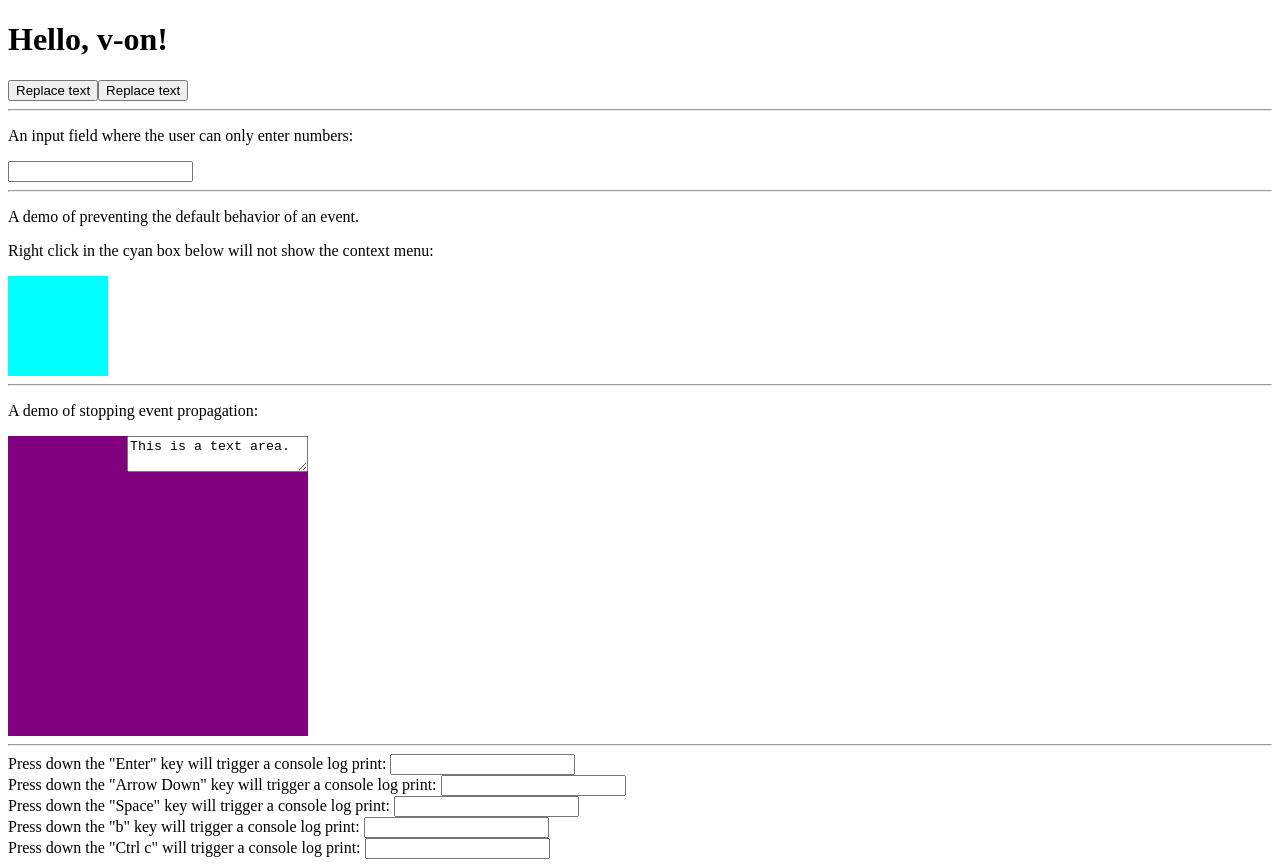
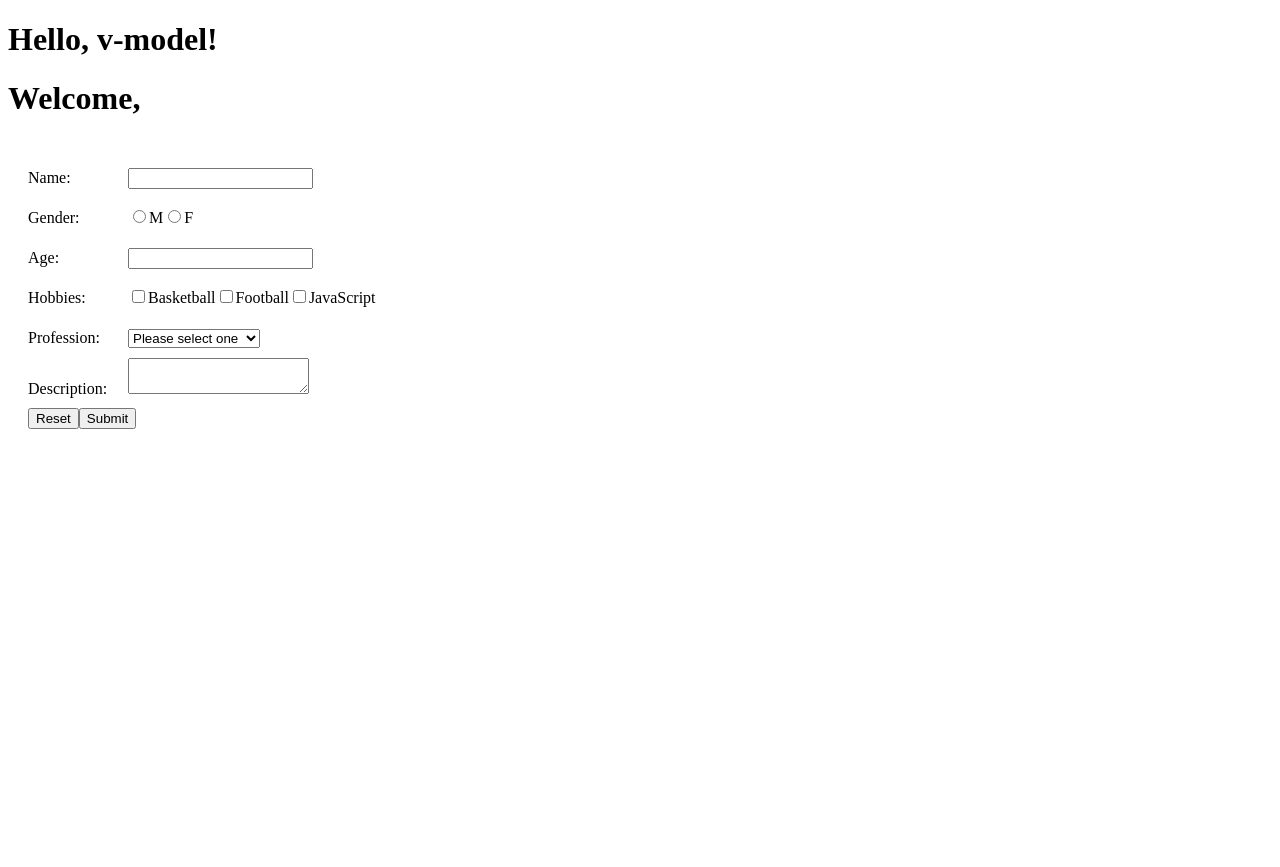
Before and after one commit to DNoall01/vue-learning, a Vue app: page / in a window 1280 px wide. After the commit the page ends 800 px from the top, so only its background shows below. Built offline with nearby package versions, Linux system fonts and the light colour scheme.

Commit message:
initial commit

```diff
--- a/src/App.vue
+++ b/src/App.vue
@@ -1,90 +1,109 @@
 <template>
   <h1>{{ message }}</h1>
-
-  <button v-on:click="replaceText('v-on is fun!')">Replace text</button>
-  <button @click="replaceText('v-on is fun!')">Replace text</button>
-  <hr />
-  <p>An input field where the user can only enter numbers:</p>
-  <input type="text" @keydown="handleInput($event)" />
-
-  <hr />
-  <p>A demo of preventing the default behavior of an event.</p>
-  <p>Right click in the cyan box below will not show the context menu:</p>
-  <div
-    style="width: 100px; height: 100px; background-color: aqua"
-    @contextmenu.prevent="console.log('Show a custom context menu instead.')"
-  ></div>
-
-  <hr />
-
-  <p>A demo of stopping event propagation:</p>
-
-  <div id="mouseover" @mouseover="fun1">
-    <textarea @mouseover.stop="fun2($event)">This is a text area.</textarea>
-  </div>
-
-  <hr />
+  <h1>Welcome, {{ formData.name }}</h1>
+  <form action="">
     <div>
-    Press down the "Enter" key will trigger a console log print:
-    <input
-      type="text"
-      @keydown.enter="console.log('You pressed the Enter key.')"
-    />
+      <span>Name:</span>
+      <span>
+        <!-- formData.name is synced after "change" event instead of "input" event. -->
+        <input type="text" v-model.lazy="formData.name" />
+      </span>
     </div>
     <div>
-    Press down the "Arrow Down" key will trigger a console log print:
-    <input
-      type="text"
-      @keydown.down="console.log('You pressed the Arrow Down key.')"
-    />
+      <span>Gender:</span>
+      <span>
+        <input type="radio" id="male" value="M" v-model="formData.gender" />
+        <label for="male">M</label>
+        <input type="radio" id="female" value="F" v-model="formData.gender" />
+        <label for="female">F</label>
+      </span>
     </div>
     <div>
-    Press down the "Space" key will trigger a console log print:
-    <input
-      type="text"
-      @keydown.space="console.log('You pressed the Space key.')"
-    />
+      <span>Age:</span>
+      <span>
+        <!-- Input is automatically typecast as a number. -->
+        <input type="text" id="age" v-model.number="formData.age" />
+      </span>
     </div>
     <div>
-    Press down the "b" key will trigger a console log print:
-    <input type="text" @keydown.b="console.log('You pressed the B key.')" />
+      <span>Hobbies:</span>
+      <!-- We can bind multiple checkboxes to the same array. -->
+      <input type="checkbox" value="basketball" v-model="formData.hobbies" />
+      <label for="basketball">Basketball</label>
+      <input type="checkbox" value="football" v-model="formData.hobbies" />
+      <label for="football">Football</label>
+      <input type="checkbox" value="js" v-model="formData.hobbies" />
+      <label for="js">JavaScript</label>
     </div>
     <div>
-    Press down the "Ctrl c" will trigger a console log print:
-    <input type="text" @keydown.ctrl.c="console.log('You pressed Ctrl c.')" />
+      <span>Profession:</span>
+      <select v-model="formData.profession">
+        <option value="">Please select one</option>
+        <option value="1">Software Engineer</option>
+        <option value="2">Data Scientist</option>
+        <option value="3">Product Manager</option>
+        <option value="4">Professor</option>
+      </select>
     </div>
+    <div>
+      <span>Description:</span>
+      <!-- Leading and trailing whitespace is removed automatically. -->
+      <textarea
+        v-model.trim="formData.desc"
+        @keyup.enter="submitForm"
+      ></textarea>
+    </div>
+    <div>
+      <input type="reset" value="Reset" @click="resetForm" />
+      <!-- Prevent the form from submitting through form action. -->
+      <input type="submit" value="Submit" @click.prevent="submitForm" />
+    </div>
+  </form>
 </template>
 
 <script setup>
 import { ref } from 'vue'
 
-let message = ref('Hello, v-on!')
+let message = ref('Hello, v-model!')
 
-function replaceText(msg) {
-  message.value = msg
-}
+let formData = ref({
+  name: '',
+  gender: '',
+  age: '',
+  hobbies: [],
+  profession: '',
+  desc: ''
+})
 
-function handleInput(event) {
-  let keyCode = event.keyCode
-  if (keyCode < 48 || keyCode > 57) {
-    event.preventDefault()
+function resetForm() {
+  formData.value = {
+    name: '',
+    gender: '',
+    age: '',
+    hobbies: [],
+    profession: '',
+    desc: ''
   }
 }
 
-function fun1() {
-  console.log('mouse over div')
-}
-
-function fun2(event) {
-  console.log('mouse over textarea')
+function submitForm() {
+  console.log(JSON.stringify(formData.value))
+  // We can use axios or fetch() to submit data to the back end.
 }
 </script>
 
 <style scoped>
-#mouseover {
-  text-align: right;
-  background-color: purple;
-  width: 300px;
-  height: 300px;
+form {
+  padding: 20px;
+}
+
+form div {
+  height: 40px;
+  line-height: 40px;
+}
+
+form div span {
+  display: inline-block;
+  width: 100px;
 }
 </style>
```
Lines whose indentation alone changed are shown as unchanged.
